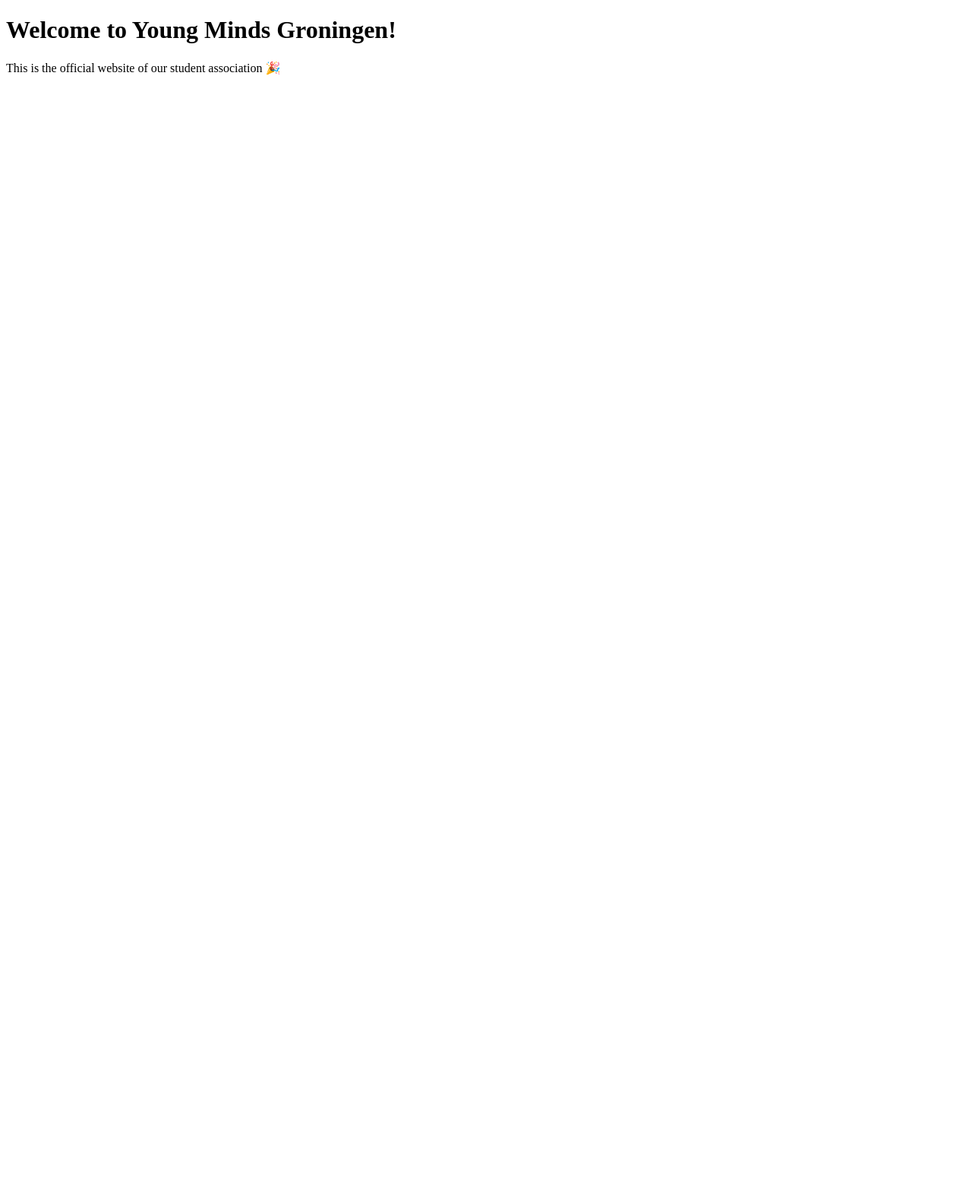
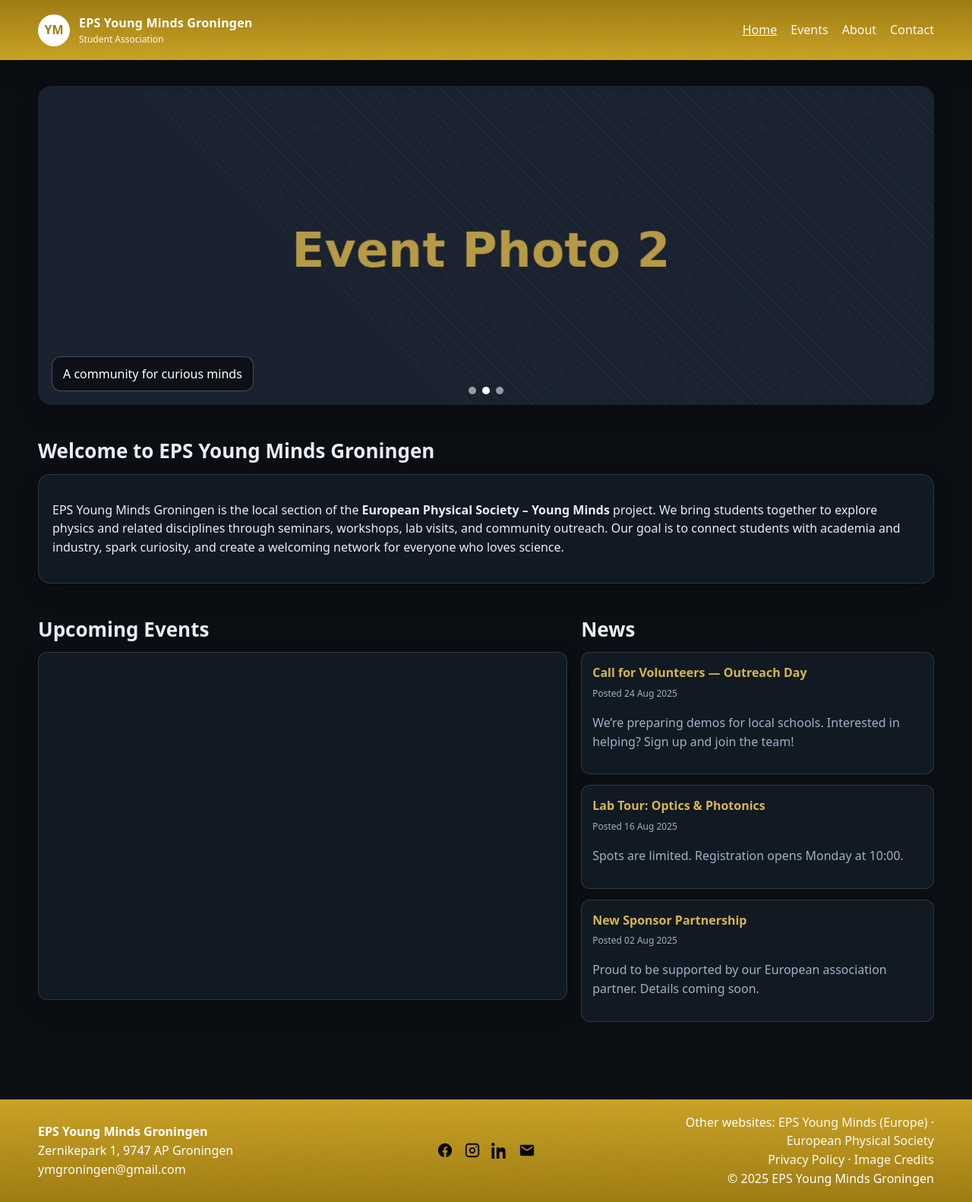
Before and after one commit to paolofossati/Young-Minds-Groningen-Website, a plain HTML site: page index.html in a window 1280 px wide. Shown: the whole page at 76% size. Before the commit the page ends 800 px from the top, so only its background shows below. Drawn offline with Linux system fonts and the light colour scheme.

Commit message:
First raw website version

```diff
--- /dev/null
+++ b/assets/css/styles.css
@@ -0,0 +1,103 @@
+
+/* Theme */
+:root{
+  --gold-700:#9E7C12;
+  --gold-600:#C9A227;
+  --gold-500:#D7B552;
+  --bg:#0b0f14;
+  --fg:#e8eef5;
+  --muted:#9fb1c5;
+  --card:#111922;
+  --line:rgba(148,163,184,.22);
+  --shadow:0 12px 30px rgba(0,0,0,.25);
+}
+
+html,body{height:100%}
+body{margin:0;font-family:ui-sans-serif,system-ui,"Segoe UI",Roboto,Helvetica,Arial;
+  color:var(--fg); background:var(--bg); line-height:1.55}
+a{color:var(--gold-500);text-decoration:none}
+.container{max-width:1180px;margin:0 auto;padding:18px 20px}
+
+/* Top nav */
+header{position:sticky;top:0;z-index:50;background:linear-gradient(0deg,var(--gold-600),var(--gold-700));color:#fff;box-shadow:var(--shadow)}
+.nav{display:flex;align-items:center;justify-content:space-between;gap:18px}
+.brand{display:flex;align-items:center;gap:12px}
+.logo{width:42px;height:42px;border-radius:50%;background:#fff;display:grid;place-items:center;color:var(--gold-700);font-weight:800}
+.site-title{font-weight:700;letter-spacing:.2px}
+.site-sub{font-size:12px;opacity:.95}
+.menu{display:flex;align-items:center;gap:18px}
+.menu a{color:#fff;opacity:.95;font-weight:500}
+.menu a:hover{opacity:1;text-decoration:underline}
+
+/* Carousel */
+.hero{margin-top:16px}
+.carousel{position:relative;overflow:hidden;border-radius:18px;background:#0b0f14;box-shadow:var(--shadow)}
+.track{display:flex;transition:transform .8s ease}
+.slide{flex:0 0 100%;height:420px;position:relative}
+.slide img{position:absolute;inset:0;width:100%;height:100%;object-fit:cover;filter:brightness(.85)}
+.slide .caption{position:absolute;left:18px;bottom:18px;background:rgba(0,0,0,.5);color:#fff;border:1px solid rgba(255,255,255,.25);padding:10px 14px;border-radius:12px}
+.dots{position:absolute;left:50%;bottom:14px;transform:translateX(-50%);display:flex;gap:8px}
+.dot{width:10px;height:10px;border-radius:50%;background:rgba(255,255,255,.55)}
+.dot.active{background:#fff}
+
+/* Sections */
+section{margin:40px 0}
+h1,h2{margin:0 0 10px}
+h2{font-size:26px}
+.card{background:var(--card);border:1px solid var(--line);padding:18px;border-radius:16px;box-shadow:var(--shadow)}
+.muted{color:var(--muted)}
+
+/* Calendar + News */
+.grid-2{display:grid;grid-template-columns:1.2fr .8fr;gap:18px}
+.calendar-frame{height:420px;border-radius:12px;overflow:hidden;border:1px solid var(--line)}
+.news-list{display:flex;flex-direction:column;gap:14px}
+.news-item{background:var(--card);border:1px solid var(--line);border-radius:12px;padding:14px}
+.news-item h3{margin:0 0 6px;font-size:16px}
+.news-item .date{font-size:12px;color:var(--muted)}
+
+/* Timeline (for About or future) */
+.timeline{position:relative;margin-left:8px}
+.timeline:before{content:"";position:absolute;left:18px;top:0;bottom:0;width:2px;background:rgba(148,163,184,.3)}
+.tl-item{position:relative;display:flex;gap:14px;margin:18px 0}
+.tl-dot{position:absolute;left:10px;top:6px;width:18px;height:18px;border-radius:50%;background:linear-gradient(135deg,#22d3ee,#3b82f6);box-shadow:0 0 0 4px rgba(59,130,246,.18)}
+.tl-body{margin-left:34px}
+.tl-title{font-weight:600}
+.tl-date{font-size:12px;color:var(--muted)}
+.tl-img{margin-top:8px; border-radius:10px; overflow:hidden}
+.tl-img img{width:100%; height:140px; object-fit:cover}
+
+/* Footer */
+footer{margin-top:44px;background:linear-gradient(0deg,var(--gold-700),var(--gold-600));color:#fff}
+.foot{display:grid;grid-template-columns:1fr 1fr 1fr;gap:18px;align-items:center}
+.foot a{color:#fff;opacity:.95}
+.foot a:hover{opacity:1;text-decoration:underline}
+.social{display:flex;gap:14px;justify-content:center}
+.icon{width:22px;height:22px;display:inline-block}
+.legal{text-align:right}
+
+/* Events page */
+.events-grid{display:grid;grid-template-columns:repeat(3,minmax(0,1fr));gap:18px}
+.event-card{background:var(--card);border:1px solid var(--line);border-radius:14px;overflow:hidden;display:flex;flex-direction:column}
+.event-card img{width:100%;height:180px;object-fit:cover}
+.event-card .body{padding:12px}
+.event-card .meta{font-size:12px;color:var(--muted);margin-bottom:8px}
+.gallery{display:grid;grid-template-columns:repeat(4,minmax(0,1fr));gap:8px;margin-top:8px}
+.gallery img{width:100%;height:90px;object-fit:cover;border-radius:8px;cursor:pointer}
+
+/* Lightbox */
+.lb{position:fixed;inset:0;background:rgba(0,0,0,.8);display:none;align-items:center;justify-content:center;z-index:80}
+.lb img{max-width:90vw;max-height:80vh;border-radius:10px;box-shadow:var(--shadow)}
+.lb.show{display:flex}
+
+/* Responsive */
+@media (max-width: 920px){
+  .grid-2{grid-template-columns:1fr}
+  .foot{grid-template-columns:1fr; text-align:center}
+  .legal{text-align:center}
+  .menu{gap:12px;flex-wrap:wrap}
+  .events-grid{grid-template-columns:1fr 1fr}
+}
+@media (max-width: 600px){
+  .events-grid{grid-template-columns:1fr}
+  .gallery{grid-template-columns:repeat(2,minmax(0,1fr))}
+}
--- /dev/null
+++ b/assets/js/carousel.js
@@ -0,0 +1,21 @@
+
+// Simple auto-advancing carousel used on homepage
+(function(){
+  const track = document.getElementById('track');
+  if (!track) return;
+  const slides = Array.from(track.children);
+  const dots = document.getElementById('dots');
+  let idx = 0;
+  slides.forEach((_,i)=>{
+    const d=document.createElement('span');
+    d.className='dot'+(i===0?' active':'');
+    d.addEventListener('click', ()=>go(i));
+    dots.appendChild(d);
+  });
+  function go(n){
+    idx = (n+slides.length)%slides.length;
+    track.style.transform = `translateX(-${idx*100}%)`;
+    dots.querySelectorAll('.dot').forEach((d,j)=>d.classList.toggle('active', j===idx));
+  }
+  setInterval(()=>go(idx+1), 3500);
+})();
--- /dev/null
+++ b/assets/js/main.js
@@ -0,0 +1,13 @@
+
+// Common JS for all pages
+document.addEventListener('DOMContentLoaded', () => {
+  const y = document.getElementById('year');
+  if (y) y.textContent = new Date().getFullYear();
+
+  // Highlight active nav link
+  const here = location.pathname.split('/').pop() || 'index.html';
+  document.querySelectorAll('nav.menu a').forEach(a => {
+    const target = a.getAttribute('href');
+    if (target && target.endsWith(here)) a.style.textDecoration = 'underline';
+  });
+});
--- a/index.html
+++ b/index.html
@@ -1,12 +1,131 @@
 <!DOCTYPE html>
 <html lang="en">
 <head>
-  <meta charset="UTF-8">
-  <meta name="viewport" content="width=device-width, initial-scale=1.0">
-  <title>Young Minds Groningen</title>
+  <meta charset="utf-8" />
+  <meta name="viewport" content="width=device-width, initial-scale=1" />
+  <title>EPS Young Minds Groningen — Homepage</title>
+  <link rel="stylesheet" href="assets/css/styles.css"/>
 </head>
 <body>
-  <h1>Welcome to Young Minds Groningen!</h1>
-  <p>This is the official website of our student association 🎉</p>
+  <header role="banner">
+    <div class="container nav">
+      <div class="brand" aria-label="Site brand">
+        <div class="logo" aria-hidden="true">YM</div>
+        <div>
+          <div class="site-title">EPS Young Minds Groningen</div>
+          <div class="site-sub">Student Association</div>
+        </div>
+      </div>
+      <nav class="menu" aria-label="Primary">
+        <a href="index.html">Home</a>
+        <a href="events.html">Events</a>
+        <a href="about.html">About</a>
+        <a href="contact.html">Contact</a>
+      </nav>
+    </div>
+  </header>
+
+  <main id="home" class="container" role="main">
+    <section class="hero" aria-label="Event photos carousel">
+      <div class="carousel" id="carousel">
+        <div class="track" id="track">
+          <div class="slide">
+            <img src="assets/img/events/sample-event/placeholder-1.png" alt="Workshop crowd" />
+            <div class="caption">Hands-on workshops and talks</div>
+          </div>
+          <div class="slide">
+            <img src="assets/img/events/sample-event/placeholder-2.png" alt="Students collaborating" />
+            <div class="caption">A community for curious minds</div>
+          </div>
+          <div class="slide">
+            <img src="assets/img/events/sample-event/placeholder-3.png" alt="Tech demonstration" />
+            <div class="caption">Events, outreach, and industry visits</div>
+          </div>
+        </div>
+        <div class="dots" id="dots" aria-hidden="true"></div>
+      </div>
+    </section>
+
+    <section aria-label="Association description">
+      <h2>Welcome to EPS Young Minds Groningen</h2>
+      <div class="card">
+        <p>
+          EPS Young Minds Groningen is the local section of the <strong>European Physical Society – Young Minds</strong> project.
+          We bring students together to explore physics and related disciplines through seminars, workshops, lab visits, and community outreach.
+          Our goal is to connect students with academia and industry, spark curiosity, and create a welcoming network for everyone who loves science.
+        </p>
+      </div>
+    </section>
+
+    <section class="grid-2" aria-label="Calendar and news">
+      <div>
+        <h2>Upcoming Events</h2>
+        <div class="calendar-frame card">
+          <iframe title="Google Calendar" style="border:0;width:100%;height:100%" src="about:blank" loading="lazy"></iframe>
+        </div>
+      </div>
+
+      <div>
+        <h2>News</h2>
+        <div class="news-list">
+          <article class="news-item">
+            <h3><a href="#">Call for Volunteers — Outreach Day</a></h3>
+            <div class="date">Posted 24 Aug 2025</div>
+            <p class="muted">We’re preparing demos for local schools. Interested in helping? Sign up and join the team!</p>
+          </article>
+          <article class="news-item">
+            <h3><a href="#">Lab Tour: Optics & Photonics</a></h3>
+            <div class="date">Posted 16 Aug 2025</div>
+            <p class="muted">Spots are limited. Registration opens Monday at 10:00.</p>
+          </article>
+          <article class="news-item">
+            <h3><a href="#">New Sponsor Partnership</a></h3>
+            <div class="date">Posted 02 Aug 2025</div>
+            <p class="muted">Proud to be supported by our European association partner. Details coming soon.</p>
+          </article>
+        </div>
+      </div>
+    </section>
+  </main>
+
+  <footer role="contentinfo">
+    <div class="container foot">
+      <div>
+        <div><strong>EPS Young Minds Groningen</strong></div>
+        <div>Zernikepark 1, 9747 AP Groningen</div>
+        <div><a href="mailto:ymgroningen@gmail.com">ymgroningen@gmail.com</a></div>
+      </div>
+
+      <div class="social" aria-label="Social links">
+        <a class="icon" aria-label="Facebook" href="https://www.facebook.com/youngmindsgroningen" target="_blank" rel="noopener">
+          <img src="assets/icons/social/facebook.svg" alt="Facebook">
+        </a>
+        <a class="icon" aria-label="Instagram" href="https://www.instagram.com/epsymgroningen/" target="_blank" rel="noopener">
+          <img src="assets/icons/social/instagram.svg" alt="Instagram">
+        </a>
+        <a class="icon" aria-label="LinkedIn" href="#" target="_blank" rel="noopener">
+          <img src="assets/icons/social/linkedin.svg" alt="LinkedIn">
+        </a>
+        <a class="icon" aria-label="Email" href="mailto:ymgroningen@gmail.com">
+          <img src="assets/icons/social/mail.svg" alt="Email">
+        </a>
+      </div>
+
+      <div class="legal">
+        <div>Other websites:
+          <a href="#" target="_blank" rel="noopener">EPS Young Minds (Europe)</a> ·
+          <a href="#" target="_blank" rel="noopener">European Physical Society</a>
+        </div>
+        <div>
+          <a href="#" target="_blank" rel="noopener">Privacy Policy</a> ·
+          <a href="#" target="_blank" rel="noopener">Image Credits</a>
+        </div>
+        <div>© <span id="year"></span> EPS Young Minds Groningen</div>
+      </div>
+    </div>
+  </footer>
+
+  <script src="assets/js/main.js"></script>
+  <script src="assets/js/carousel.js"></script>
 </body>
 </html>
```
Also changed, not shown: about.html (added, +50 -0 lines), assets/js/events.js (added, +52 -0 lines), assets/js/lightbox.js (added, +13 -0 lines), contact.html (added, +50 -0 lines), data/events.json (added, +25 -0 lines), events.html (added, +44 -0 lines), assets/icons/social/facebook.svg (added), assets/icons/social/instagram.svg (added), assets/icons/social/linkedin.svg (added), assets/icons/social/mail.svg (added), assets/img/events/sample-event/placeholder-1.png (added), assets/img/events/sample-event/placeholder-2.png (added), assets/img/events/sample-event/placeholder-3.png (added), assets/img/logo.svg (added), 1 more files.
